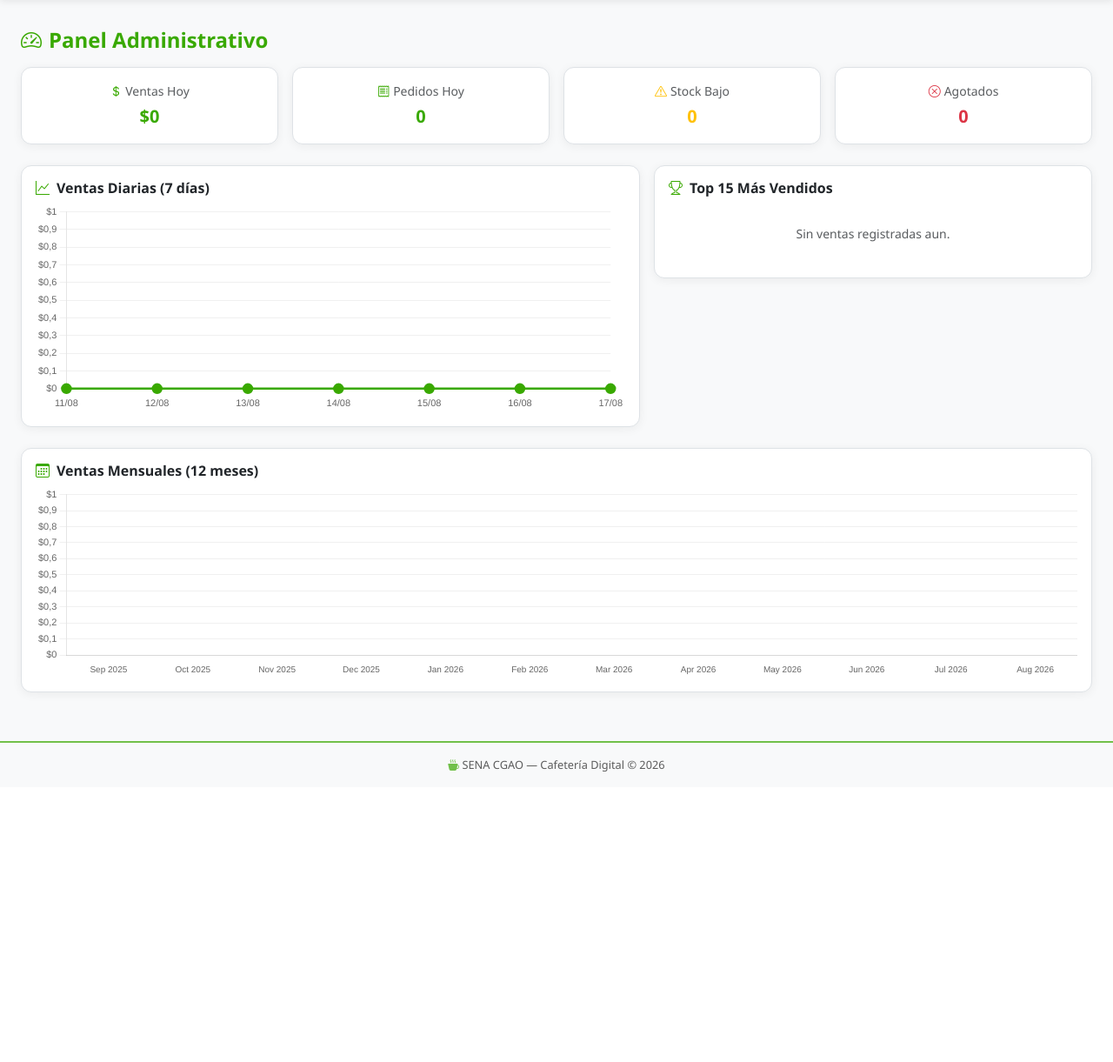
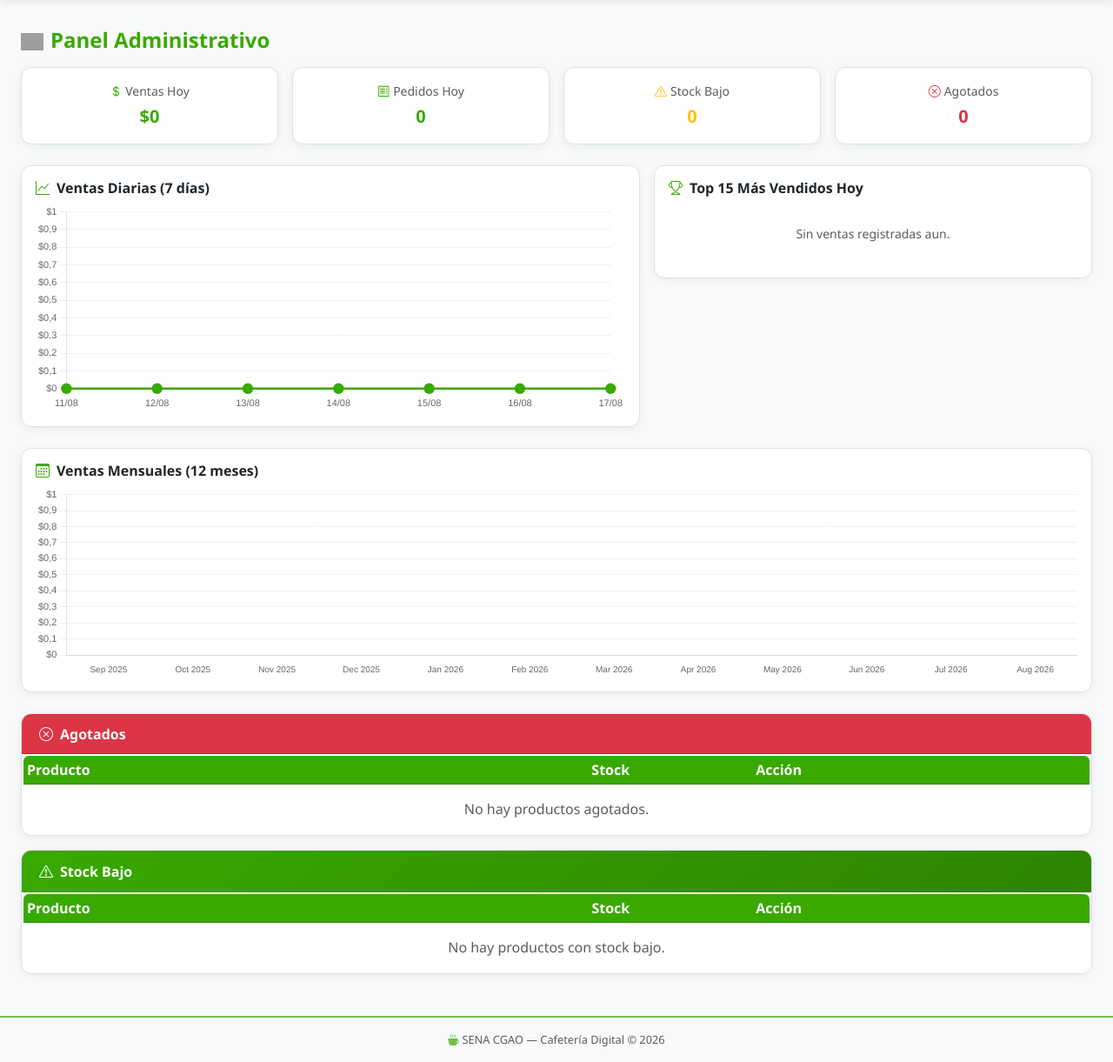
Before and after one commit to juandp1403-dotcom/Proyecto-cafeteria, a Flask app: page /admin/ in a window 1280 px wide. Shown: the part 83-1304 px from the top of the page at 87% size. Before the commit the page ends 971 px from the top, so only its background shows below. Run offline with Flask 3, Linux system fonts and the light colour scheme; a user stored in the database is signed in; some libraries are stand-ins or nearby versions; grey boxes are pictures that could not be loaded.

Commit message:
fix: Top 15 Mas Vendidos diario + alertas de stock siempre visibles
Top 15 Mas Vendidos usaba una ventana de 30 dias; ahora es solo del
dia (coherente con el resto de KPIs del dashboard, que ya eran
diarios). Las tablas de Agotados y Stock Bajo dejan de ocultarse
cuando no hay productos en esa condicion -- ahora muestran un mensaje
vacio en vez de desaparecer del todo.

```diff
--- a/app/blueprints/admin/routes.py
+++ b/app/blueprints/admin/routes.py
@@ -84,7 +84,7 @@ def dashboard():
         ventas_mensuales.append(mapa_meses.get(clave, 0))
         etiquetas_meses.append(etiqueta)
 
-    # ── Top 15 productos más vendidos — solo pagados/entregados ──
+    # ── Top 15 productos más vendidos — solo hoy, pagados/entregados ──
     rows_top = (
         db.session.query(
             Producto.nombre,
@@ -93,7 +93,7 @@ def dashboard():
         .join(DetalleVenta, DetalleVenta.idproducto == Producto.idproducto)
         .join(Venta, Venta.idventa == DetalleVenta.idventa)
         .filter(
-            expr_fecha(Venta.fechaventa) >= hoy - timedelta(days=30),
+            expr_fecha(Venta.fechaventa) == hoy,
             Venta.estado.in_(estados_pagados)
         )
         .group_by(Producto.nombre)
--- a/app/templates/admin/dashboard.html
+++ b/app/templates/admin/dashboard.html
@@ -6,7 +6,7 @@
 
   <div class="d-flex justify-content-between align-items-center mb-3 flex-wrap gap-2">
     <h4 class="fw-bold mb-0" style="color:var(--sena-green)">
-      <i class="bi bi-speedometer2 me-2"></i>Panel Administrativo
+      <img src="{{ url_for('static', filename='img/panel_administrativo.png') }}" alt="" style="width:26px;height:26px;object-fit:contain;vertical-align:-6px" class="me-2">Panel Administrativo
     </h4>
   </div>
 
@@ -50,7 +50,7 @@
     </div>
     <div class="col-lg-5">
       <div class="card p-3">
-        <h6 class="fw-bold mb-2"><i class="bi bi-trophy me-2" style="color:var(--sena-green)"></i>Top 15 Más Vendidos</h6>
+        <h6 class="fw-bold mb-2"><i class="bi bi-trophy me-2" style="color:var(--sena-green)"></i>Top 15 Más Vendidos Hoy</h6>
         {% if top_15 %}
         <div style="max-height:260px;overflow-y:auto">
           {% for nombre, cant in top_15 %}
@@ -82,7 +82,6 @@
   </div>
 
   <!-- Alertas stock -->
-  {% if productos_agotados %}
   <div class="card mb-3">
     <div class="card-header" style="background:#dc3545;color:#fff;border-radius:11px 11px 0 0 !important;padding:.65rem 1.25rem;font-weight:600">
       <i class="bi bi-x-circle me-2"></i>Agotados
@@ -97,14 +96,14 @@
             <td class="text-center"><span class="badge bg-danger">0</span></td>
             <td><a href="{{ url_for('admin_panel.compras') }}" class="btn btn-sena btn-sm"><i class="bi bi-plus-circle me-1"></i>Reabastecer</a></td>
           </tr>
+          {% else %}
+          <tr><td colspan="3" class="text-center text-muted py-3">No hay productos agotados.</td></tr>
           {% endfor %}
         </tbody>
       </table>
     </div>
   </div>
-  {% endif %}
 
-  {% if productos_bajo %}
   <div class="card mb-3">
     <div class="card-header-sena">
       <i class="bi bi-exclamation-triangle me-2"></i>Stock Bajo
@@ -121,12 +120,13 @@
             </td>
             <td><a href="{{ url_for('admin_panel.compras') }}" class="btn btn-sena btn-sm"><i class="bi bi-plus-circle me-1"></i>Reabastecer</a></td>
           </tr>
+          {% else %}
+          <tr><td colspan="3" class="text-center text-muted py-3">No hay productos con stock bajo.</td></tr>
           {% endfor %}
         </tbody>
       </table>
     </div>
   </div>
-  {% endif %}
 
 </div>
 {% endblock %}
```
